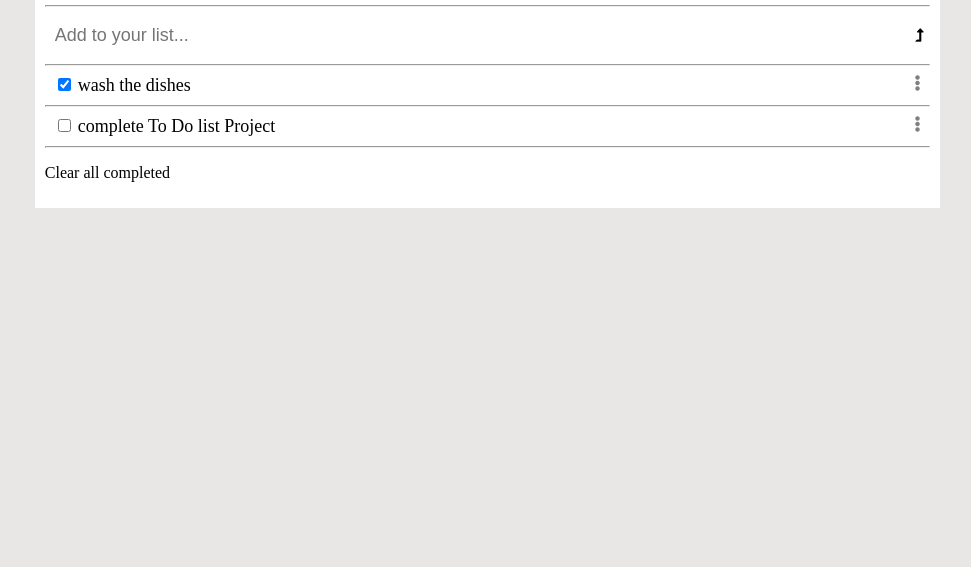
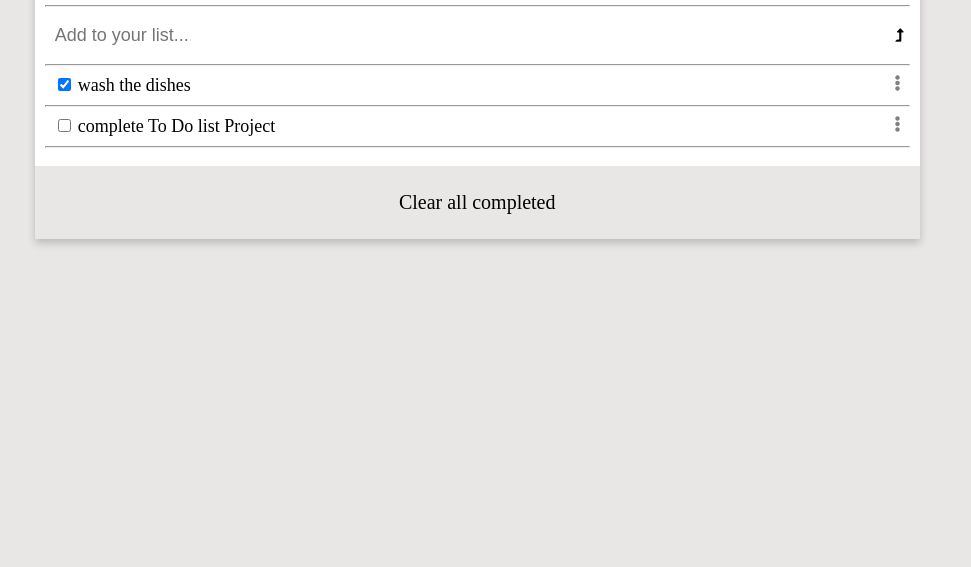
Before and after one commit to manzitresor/To_Do_List, a website built with webpack: page src/index.html in a window 1280 px wide. Shown: the part 233-800 px from the top of the page, without its empty margins (226-1197 px from the left). Built offline with nearby package versions, Linux system fonts and the light colour scheme.

Commit message:
Add completed element

```diff
--- a/src/index.html
+++ b/src/index.html
@@ -25,9 +25,10 @@
         <div class="task-container">
 
         </div>
+     </div>
+     <div class="completed">
         <p>Clear all completed</p>
-     </div>
-
+       </div>
     </div>
 </body>
 </html>
--- a/src/styles.css
+++ b/src/styles.css
@@ -2,11 +2,17 @@ body {
   background-color: rgb(233, 230, 230);
 }
 
+.main-section {
+  background-color: rgb(233, 230, 230);
+  width: 70%;
+  margin: 10% 20%;
+  box-shadow: 0 4px 8px 0 rgba(0,0,0,0.2);
+}
+
 .todo-container {
   background-color: white;
-  width: 70%;
-  margin: 10% 20%;
   padding: 10px;
+
 }
 
 .heading-container {
@@ -63,3 +69,10 @@ body {
 .icon-container {
   color: gray;
 }
+
+.completed {
+  background-color: rgb(233, 230, 230);
+  text-align: center;
+  font-size: 20px;
+  padding: 5px;
+}
```
